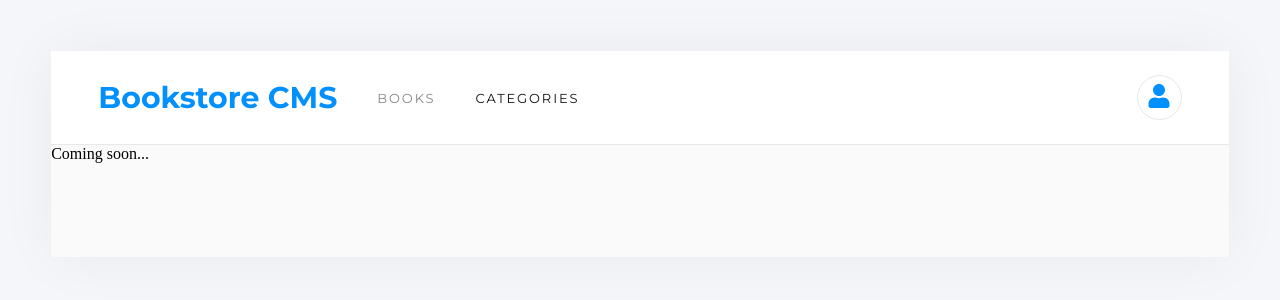
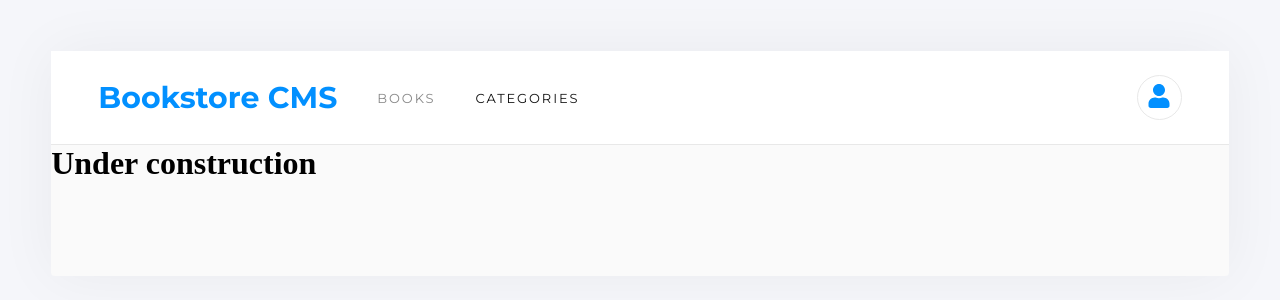
Before and after one commit to rubydevi/react-bookstore, a React (Create React App) app: page /categories in a window 1280 px wide. Shown: the top 300 px of the page. Built offline with nearby package versions, Linux system fonts and the light colour scheme.

Commit message:
Change innerText of Categories component

```diff
--- a/src/components/Categories.js
+++ b/src/components/Categories.js
@@ -1,7 +1,7 @@
 const Categories = () => (
-  <div>
-    Coming soon...
-  </div>
+  <h1>
+    Under construction
+  </h1>
 );
 
 export default Categories;
```
